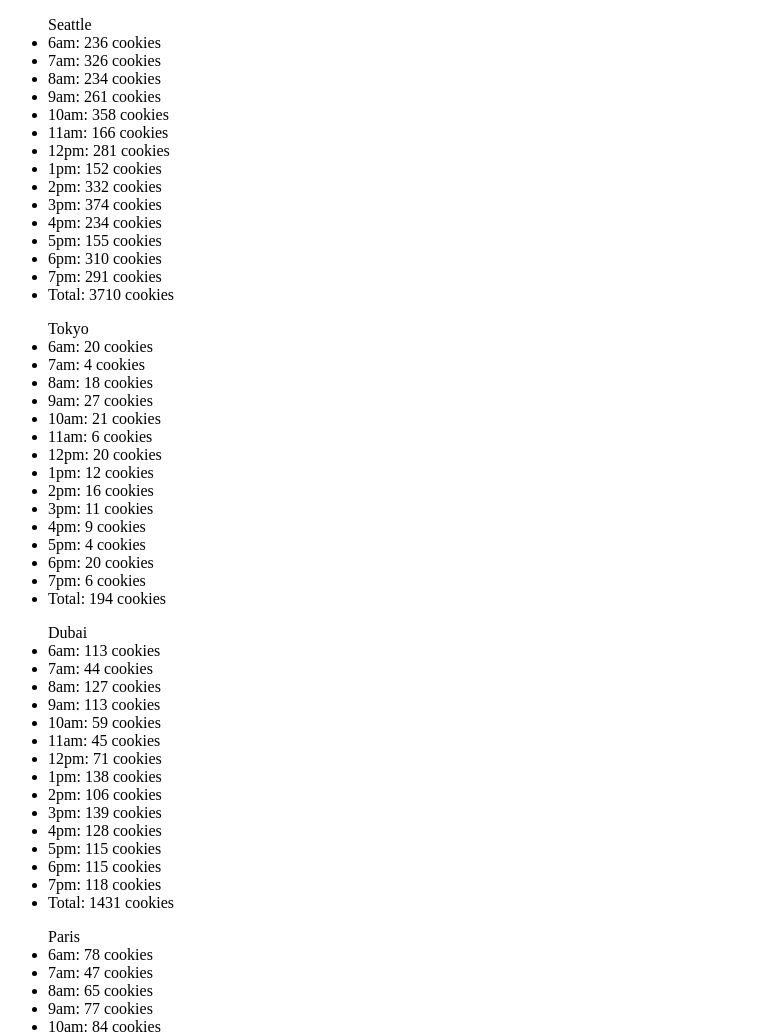
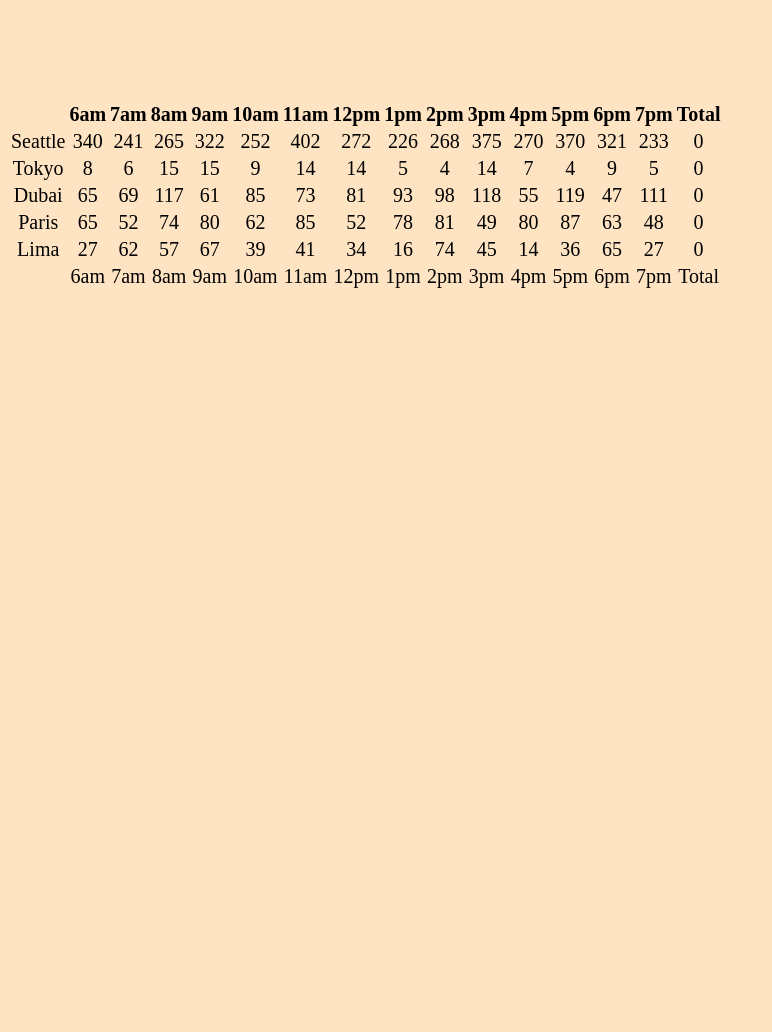
Before and after one commit to 4doggo/cookie-stand, a plain HTML site: page sales.html in a window 1280 px wide. Shown: the top 1032 px of the page, without its empty margins (0-772 px from the left). After the commit the page ends 800 px from the top, so only its background shows below. Drawn offline with Linux system fonts and the light colour scheme.

Commit message:
finished everything except footer

```diff
--- a/app.js
+++ b/app.js
@@ -1,184 +1,183 @@
 'use strict';
-var timeArray = ['6am', '7am', '8am', '9am', '10am', '11am', '12pm', '1pm', '2pm', '3pm', '4pm', '5pm', '6pm', '7pm']
+var timeArray = [' ', '6am', '7am', '8am', '9am', '10am', '11am', '12pm', '1pm', '2pm', '3pm', '4pm', '5pm', '6pm', '7pm', 'Total'];
 
-// this is the object literal for Seattle
-var seattle = {
-  min: 23,
-  max: 65,
-  avg: 6.3,
-  sumCookies: 0,
-  cookiesPerHour: [],
-  randomcust: function () {
+
+function Store(cityName, min, max, avg) {
+  this.min = min;
+  this.max = max;
+  this.avg = avg;
+  this.cityName = cityName;
+  this.sumCookies = 0;
+  this.cookiesPerHour = [];
+  this.total = 0;
+  this.randomcust = function () {
     return Math.random() * (this.max - this.min) + this.min;
-  },
-  productRandomcust: function () {
+  };
+  this.productRandomcust = function () {
     return Math.round(this.randomcust() * this.avg);
-  },
-  totalCookies: function () {
-    var total = 0;
+  };
+  this.totalCookies = function () {
     for (var i = 0; i < this.cookiesPerHour.length; i++) {
-      total = total + this.cookiesPerHour[i];
+      this.total += this.cookiesPerHour[i];
     }
-    return total;
+    // return this.total;
+  };
+
+  this.render = function () {
+
+    var tableContent = document.getElementById('allStoreData');
+    var tableRow = document.createElement('tr');
+    var tableData = document.createElement('td');
+    tableData.textContent = this.cityName;
+    tableRow.append(tableData);
+
+    for (var i = 0; i < timeArray.length - 2; i++) {
+      tableData = document.createElement('td');
+      tableData.textContent = this.productRandomcust();
+      tableRow.append(tableData);
+    }
+
+    tableData = document.createElement('td');
+    tableData.textContent = this.total;
+    tableRow.append(tableData);
+    tableContent.append(tableRow);
+  };
+}
+var seattle = new Store('Seattle', 23, 65, 6.3);
+var tokyo = new Store('Tokyo', 3, 14, 1.2);
+var dubai = new Store('Dubai', 11, 38, 3.7);
+var paris = new Store('Paris', 20, 38, 2.3);
+var lima = new Store('Lima', 2, 16, 4.6);
+
+
+function hoursOfOperation() {
+  var table = document.getElementById('allStoreData');
+
+  var th = document.createElement('thead');
+
+  table.appendChild(th);
+
+  for (var i = 0; i < timeArray.length; i++) {
+    th.appendChild(document.createElement('th')).
+      appendChild(document.createTextNode(timeArray[i]));
   }
-};
+}
 
-var tokyo = {
-  min: 3,
-  max: 24,
-  avg: 1.2,
-  cookiesPerHour: [],
-  randomcust: function () {
-    return Math.random() * (this.max - this.min) + this.min;
-  },
 
-  productRandomcust: function () {
-    return Math.round(this.randomcust() * this.avg);
-  },
+function totalOfTotal() {
+  var table = document.getElementById('allStoreData');
 
-  totalCookies: function () {
-    var total = 0;
-    for (var i = 0; i < this.cookiesPerHour.length; i++) {
-      total = total + this.cookiesPerHour[i];
-    }
-    return total;
+  var td = document.createElement('tfoot');
+
+  table.appendChild(td);
+
+  for (var i = 0; i < timeArray.length; i++) {
+    td.appendChild(document.createElement('td')).
+      appendChild(document.createTextNode(timeArray[i]));
   }
-};
+}
 
-var dubai = {
-  min: 11,
-  max: 38,
-  avg: 3.7,
-  cookiesPerHour: [],
-  randomcust: function () {
-    return Math.random() * (this.max - this.min) + this.min;
-  },
 
-  productRandomcust: function () {
-    return Math.round(this.randomcust() * this.avg);
-  },
+console.log(seattle.totalCookies());
+console.log(seattle.total);
+hoursOfOperation();
+totalOfTotal();
 
-  totalCookies: function () {
-    var total = 0;
-    for (var i = 0; i < this.cookiesPerHour.length; i++) {
-      total = total + this.cookiesPerHour[i];
-    }
-    return total;
-  }
-};
+seattle.render();
+tokyo.render();
+dubai.render();
+paris.render();
+lima.render();
 
-var paris = {
-  min: 20,
-  max: 38,
-  avg: 2.3,
-  cookiesPerHour: [],
-  randomcust: function () {
-    return Math.random() * (this.max - this.min) + this.min;
-  },
 
-  productRandomcust: function () {
-    return Math.round(this.randomcust() * this.avg);
-  },
+// tr.append(tdName);
 
-  totalCookies: function () {
-    var total = 0;
-    for (var i = 0; i < this.cookiesPerHour.length; i++) {
-      total = total + this.cookiesPerHour[i];
-    }
-    return total;
-  }
-};
+//     for (var barkIndex = 0; barkIndex < this.barksPerWeek.length; barkIndex++) {
+//       var td = document.createElement('td');
 
-var lima = {
-  min: 2,
-  max: 16,
-  avg: 4.6,
-  cookiesPerHour: [],
-  randomcust: function () {
-    return Math.random() * (this.max - this.min) + this.min;
-  },
+//       td.textContent = this.barksPerWeek[barkIndex];
+//       tr.append(td);
+//     }
 
-  productRandomcust: function () {
-    return Math.round(this.randomcust() * this.avg);
-  },
-  totalCookies: function () {
-    var total = 0;
-    for (var i = 0; i < this.cookiesPerHour.length; i++) {
-      total = total + this.cookiesPerHour[i];
-    }
-    return total;
-  }
-};
+//     td = document.createElement('td');
 
-// **************************************************************************
+//     td.textContent = 'total';
+//     tr.append(td);
 
-for (var i = 0; i < timeArray.length; i++) {
-  seattle.cookiesPerHour.push(seattle.productRandomcust());
-  tokyo.cookiesPerHour.push(tokyo.productRandomcust());
-  dubai.cookiesPerHour.push(dubai.productRandomcust());
-  paris.cookiesPerHour.push(paris.productRandomcust());
-  lima.cookiesPerHour.push(lima.productRandomcust());
-};
+//     domReference.append(tr);
+//   }
+// }
 
-// printing the array in unordered lists
-var cookieListSeattle = document.getElementById('cookieSeattle');
 
-for (var i = 0; i < timeArray.length; i++) {
-  var seattleList = document.createElement('li');
-  seattleList.textContent = `${timeArray[i]}: ${seattle.cookiesPerHour[i]} cookies`;
-  cookieListSeattle.append(seattleList);
-};
-var seattleTotal = document.createElement('li');
-seattleTotal.textContent = `Total: ${seattle.totalCookies()} cookies`;
-cookieListSeattle.append(seattleTotal);
 
-// -----------------------------------
+// // **************************************************************************
 
-var cookieListTokyo = document.getElementById('cookieTokyo');
+// for (var i = 0; i < timeArray.length; i++) {
+//   seattle.cookiesPerHour.push(seattle.productRandomcust());
+//   tokyo.cookiesPerHour.push(tokyo.productRandomcust());
+//   dubai.cookiesPerHour.push(dubai.productRandomcust());
+//   paris.cookiesPerHour.push(paris.productRandomcust());
+//   lima.cookiesPerHour.push(lima.productRandomcust());
+// }
 
-for (var i = 0; i < timeArray.length; i++) {
-  var tokyoList = document.createElement('li');
-  tokyoList.textContent = `${timeArray[i]}: ${tokyo.cookiesPerHour[i]} cookies`;
-  cookieListTokyo.append(tokyoList);
-};
-var tokyoTotal = document.createElement('li');
-tokyoTotal.textContent = `Total: ${tokyo.totalCookies()} cookies`;
-cookieListTokyo.append(tokyoTotal);
+// var cookieListSeattle = document.getElementById('cookieSeattle');
 
-// -----------------------------------
-var cookieListDubai = document.getElementById('cookieDubai');
+// for (var i = 0; i < timeArray.length; i++) {
+//   var seattleList = document.createElement('li');
+//   seattleList.textContent = `${timeArray[i]}: ${seattle.cookiesPerHour[i]} cookies`;
+//   cookieListSeattle.append(seattleList);
+// }
+// var seattleTotal = document.createElement('li');
+// seattleTotal.textContent = `Total: ${seattle.totalCookies()} cookies`;
+// cookieListSeattle.append(seattleTotal);
 
-for (var i = 0; i < timeArray.length; i++) {
-  var dubaiList = document.createElement('li');
-  dubaiList.textContent = `${timeArray[i]}: ${dubai.cookiesPerHour[i]} cookies`;
-  cookieListDubai.append(dubaiList);
-};
-var dubaiTotal = document.createElement('li');
-dubaiTotal.textContent = `Total: ${dubai.totalCookies()} cookies`;
-cookieListDubai.append(dubaiTotal);
+// // -----------------------------------
 
-// -----------------------------------
+// var cookieListTokyo = document.getElementById('cookieTokyo');
 
-var cookieListParis = document.getElementById('cookieParis');
+// for (var i = 0; i < timeArray.length; i++) {
+//   var tokyoList = document.createElement('li');
+//   tokyoList.textContent = `${timeArray[i]}: ${tokyo.cookiesPerHour[i]} cookies`;
+//   cookieListTokyo.append(tokyoList);
+// };
+// var tokyoTotal = document.createElement('li');
+// tokyoTotal.textContent = `Total: ${tokyo.totalCookies()} cookies`;
+// cookieListTokyo.append(tokyoTotal);
 
-for (var i = 0; i < timeArray.length; i++) {
-  var parisList = document.createElement('li');
-  parisList.textContent = `${timeArray[i]}: ${paris.cookiesPerHour[i]} cookies`;
-  cookieListParis.append(parisList);
-};
-var parisTotal = document.createElement('li');
-parisTotal.textContent = `Total: ${paris.totalCookies()} cookies`;
-cookieListParis.append(parisTotal);
+// // -----------------------------------
+// var cookieListDubai = document.getElementById('cookieDubai');
 
-// -----------------------------------
-var cookieListLima = document.getElementById('cookieLima');
+// for (var i = 0; i < timeArray.length; i++) {
+//   var dubaiList = document.createElement('li');
+//   dubaiList.textContent = `${timeArray[i]}: ${dubai.cookiesPerHour[i]} cookies`;
+//   cookieListDubai.append(dubaiList);
+// };
+// var dubaiTotal = document.createElement('li');
+// dubaiTotal.textContent = `Total: ${dubai.totalCookies()} cookies`;
+// cookieListDubai.append(dubaiTotal);
 
-for (var i = 0; i < timeArray.length; i++) {
-  var limaList = document.createElement('li');
-  limaList.textContent = `${timeArray[i]}: ${lima.cookiesPerHour[i]} cookies`;
-  cookieListLima.append(limaList);
-};
+// // -----------------------------------
 
-var limaTotal = document.createElement('li');
-limaTotal.textContent = `Total: ${lima.totalCookies()} cookies`;
-cookieListLima.append(limaTotal);
+// var cookieListParis = document.getElementById('cookieParis');
+
+// for (var i = 0; i < timeArray.length; i++) {
+//   var parisList = document.createElement('li');
+//   parisList.textContent = `${timeArray[i]}: ${paris.cookiesPerHour[i]} cookies`;
+//   cookieListParis.append(parisList);
+// };
+// var parisTotal = document.createElement('li');
+// parisTotal.textContent = `Total: ${paris.totalCookies()} cookies`;
+// cookieListParis.append(parisTotal);
+
+// // -----------------------------------
+// var cookieListLima = document.getElementById('cookieLima');
+
+// for (var i = 0; i < timeArray.length; i++) {
+//   var limaList = document.createElement('li');
+//   limaList.textContent = `${timeArray[i]}: ${lima.cookiesPerHour[i]} cookies`;
+//   cookieListLima.append(limaList);
+// };
+
+// var limaTotal = document.createElement('li');
+// limaTotal.textContent = `Total: ${lima.totalCookies()} cookies`;
+// cookieListLima.append(limaTotal);
--- a/sales.html
+++ b/sales.html
@@ -2,12 +2,13 @@
 <html>
 
 <head>
-    <title>Salmon Cookies</title>
+    <title>Sales</title>
+    <link rel="stylesheet" type="text/css" href="stylesheet.css" media="screen" />
     <!-- <link rel="stylesheet" type="text/css" href="./styles.css" /> -->
 </head>
 
-<body>
-    <ul id="cookieSeattle"> Seattle
+<!-- <body> -->
+<!-- <ul id="cookieSeattle"> Seattle
     </ul>
     <ul id="cookieTokyo"> Tokyo
     </ul>
@@ -16,10 +17,15 @@
     <ul id="cookieParis"> Paris
     </ul>
     <ul id="cookieLima"> Lima
-    </ul>
-    <script src="./app.js"></script>
+    </ul> -->
 
-    <img src="https://codefellows.github.io/code-201-guide/curriculum/class-06/lab/assets/salmon.png" alt="salmon">
+<table id="allStoreData">
+
+</table>
+
+
+<script src="./app.js"></script>
+
 </body>
 
 </html>
--- /dev/null
+++ b/stylesheet.css
@@ -0,0 +1,14 @@
+
+    * {
+        background-color: bisque;
+        text-align: center;
+        margin-top: 50px;
+        font-size: 20px;
+    }
+
+    title {
+        text-align: center;
+        margin-top: 50px;
+        font-size: 20px;
+
+    }
```
Also changed, not shown: index.html (+1 -1 lines), .eslintrc.json (added).
